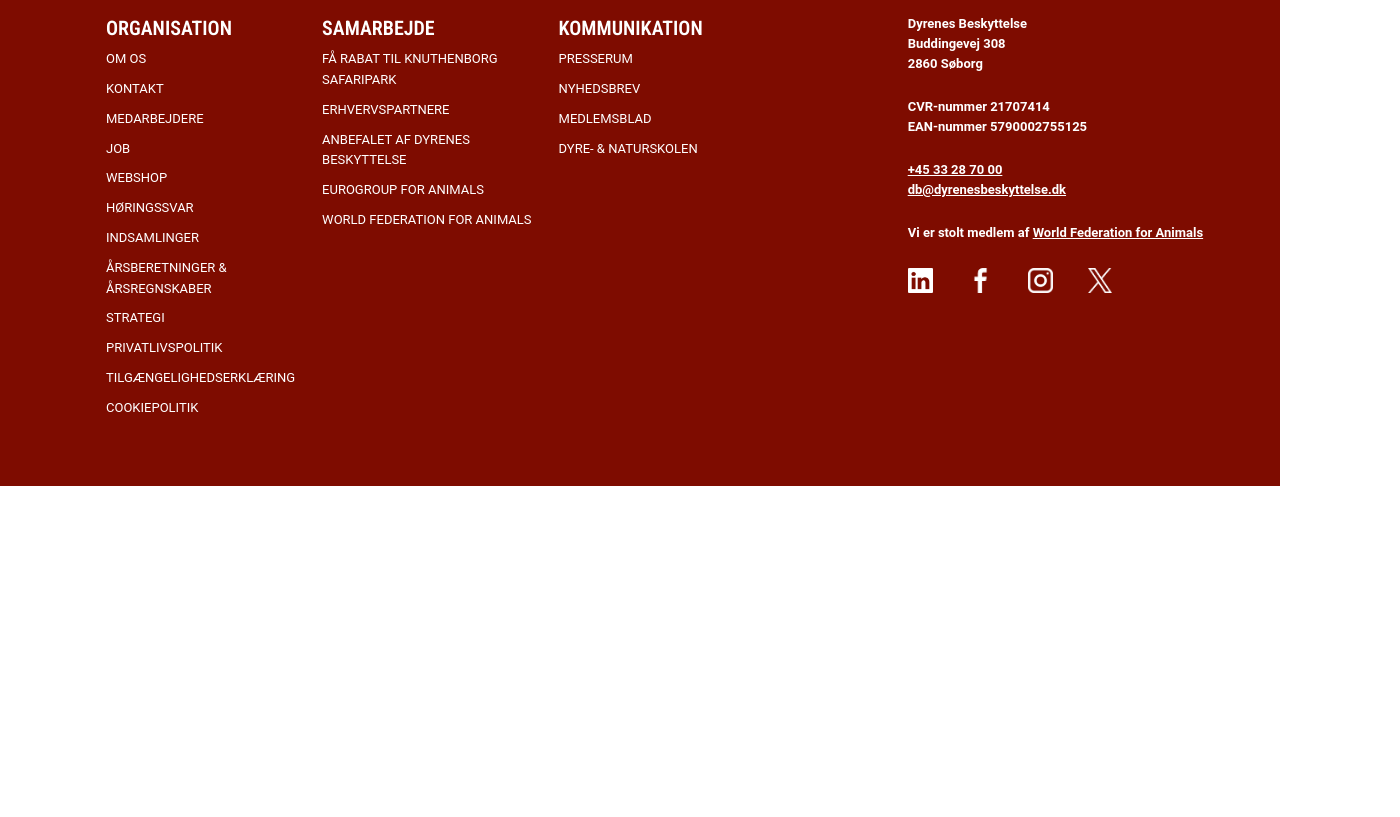
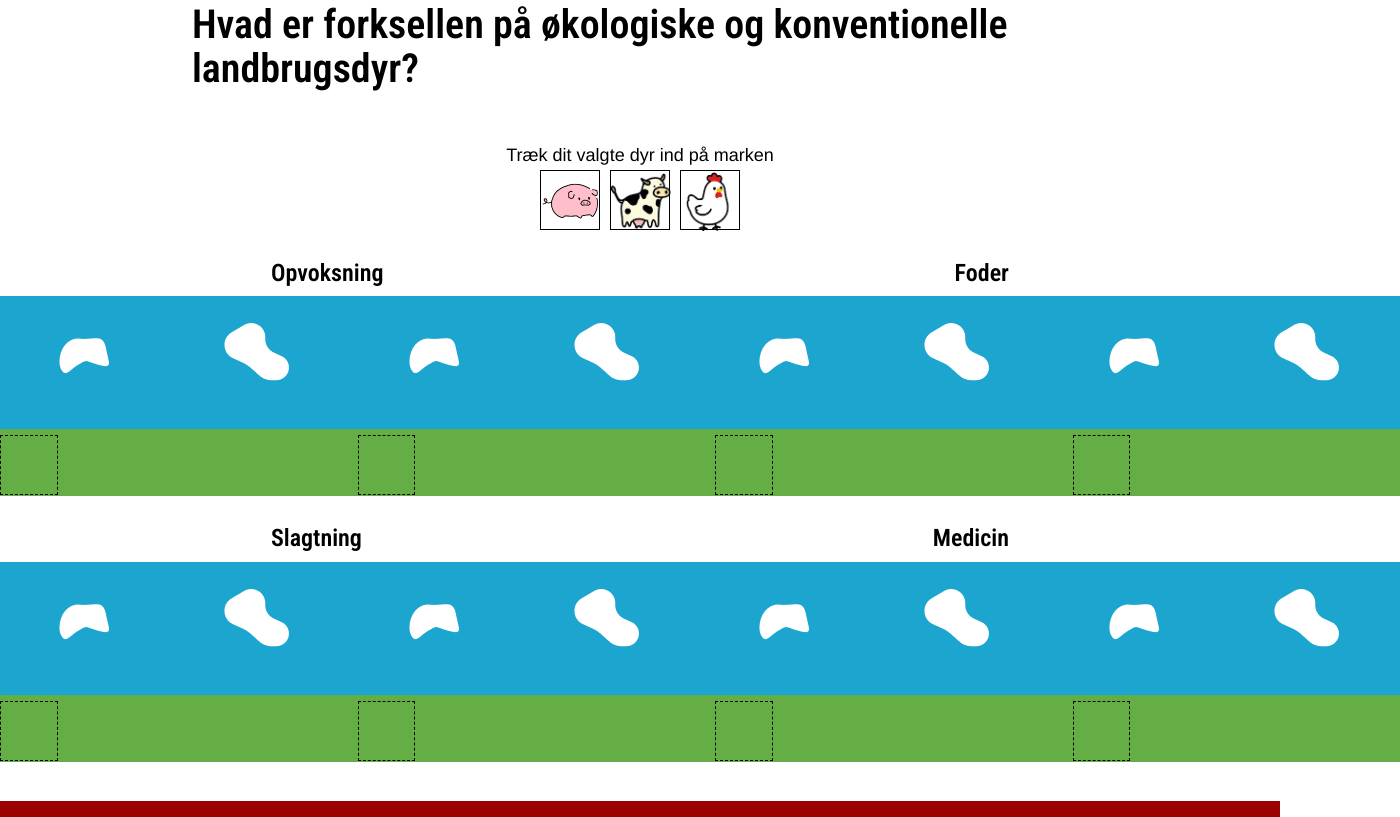
Before and after one commit to FelixRipka/Projekt4, a plain HTML site: page fritgaaende-landbrugsdyr.html in a window 1280 px wide. Shown: the part 1543-2360 px from the top of the page, 1400 px wide, since content can reach past the window. Before the commit the page ends 2029 px from the top, so only its background shows below. Drawn offline with Linux system fonts and the light colour scheme.

Commit message:
fritgaaende

```diff
--- a/fritgaaende-landbrugsdyr.html
+++ b/fritgaaende-landbrugsdyr.html
@@ -5,7 +5,10 @@
     <meta name="viewport" content="width=device-width, initial-scale=1.0">
     <title>Dyrenes Beskyttelse</title>
 
+    <link rel="stylesheet" href="stylesheet/fritgaaende.css">
     <link rel="stylesheet" href="stylesheet/style.css">
+    <script src="scripts/fritgaaende.js" defer></script>
+
 
     <link rel="preconnect" href="https://fonts.googleapis.com">
     <link rel="preconnect" href="https://fonts.gstatic.com" crossorigin>
@@ -38,7 +41,7 @@
             <div class="hero-content">
                 <div class="hero-text">
                     <h1>STØT FRITGÅENDE OG ØKOLOGISK LANDBRUGSDYR NÆR DIG</h1>
-                    <p></p>
+                    <button class="top-btn" type="button">Støt nu &nbsp; &nbsp; &nbsp; ⟶</button>
                 </div>
             </div>
             <div class="hero-image-wrap">
@@ -51,6 +54,74 @@
                 <p>Mange økologiske landmænd har svært ved at sælge deres fritgående dyr. På trods af at valget i høj grad kom til at handle om dyrevelfærd og den danske griseproduktion med fokus på blandt andet fritgående grise, så er der ikke et marked til økogrise lige nu. Årsagen til mindre efterspørgelsen på økoligiske og fritgående fyr er, hvor lidt der blver solg og hvor dyre de er at købe sammenlignet med andre produktioner. </p>
             </div>
         </section>
+         <section class="bodytext-section">
+            <div class="bodytext-section-inner">
+                <h1>Hvad går min donation til?</h1>
+                <p>Hos dyrenes beskyttelse fokusere på et økologisk animalsk produktion med reduceret dyretæthed og styrket lokal slagtning. Derfor sammenarbjder vi med lokale økologiske landmænd. Her vil din donation gå til at de fritgående dyr får bedre velfærd, mere plads og det rigtige foder. Din donation hjælper flere landmænd til at kunne gå økologisk og hermed skabe mere plads til dyr, samt hytter og bosteder hvor de kan gå fritgående. Ved en donation vil du få mulighed for at besøge dine lokale landmænd og møde de dyr du støtter. Kosten på økologisk kød vil gå ned og du ville kunne både se og smage forksllen, når du køber det i supermarkederne.</p>
+            </div>
+        </section>
+         <section class="bodytext-section">
+            <div class="bodytext-section-inner">
+                <h1>Hvad er forksellen på økologiske og konventionelle landbrugsdyr?</h1>
+            </div>
+
+            <div class="gametext-section-inner">
+                <p>Træk dit valgte dyr ind på marken<p>
+            </div>
+            <div class="animal-placing">
+                <div id="animal_1" ondrop="dropHandler(event)"   ondragover="dragoverHandler(event)">
+                    <img id="img1" src="images/pig-draw.png" draggable="true" ondragstart="dragstartHandler(event)">
+                </div>
+                <div id="animal_2" ondrop="dropHandler(event)"   ondragover="dragoverHandler(event)">
+                    <img id="img2" src="images/cow-draw.png" draggable="true" ondragstart="dragstartHandler(event)">
+                </div>
+                <div id="animal_3" ondrop="dropHandler(event)"   ondragover="dragoverHandler(event)">
+                    <img id="img3" src="images/chicken-draw.png" draggable="true" ondragstart="dragstartHandler(event)">
+                </div>
+            </div>
+
+            <div class="gametext-dropbox">
+                <h1>Opvoksning</h1>
+                <h1>Foder</h1>
+            </div>
+
+            <div class="drop-bg">
+                <div></div>
+                <div><img src="images/bg-game.png" alt="background"></div>
+                <div><img src="images/bg-game.png" alt="background"></div>
+                <div><img src="images/bg-game.png" alt="background"></div>
+                <div><img src="images/bg-game.png" alt="background"></div>
+            </div>
+
+            <div class="drop-box">
+                <div id="div2" ondrop="dropHandler(event)"   ondragover="dragoverHandler(event)"></div>
+                <div id="div3" ondrop="dropHandler(event)"   ondragover="dragoverHandler(event)"></div>
+                <div id="div4" ondrop="dropHandler(event)"   ondragover="dragoverHandler(event)"></div>
+                <div id="div5" ondrop="dropHandler(event)"   ondragover="dragoverHandler(event)"></div>
+            </div>
+
+            <div class="gametext-dropbox">
+                <h1>Slagtning</h1>
+                <h1>Medicin</h1>
+            </div>
+            <div class="drop-bg">
+                <div></div>
+                <div><img src="images/bg-game.png" alt="background"></div>
+                <div><img src="images/bg-game.png" alt="background"></div>
+                <div><img src="images/bg-game.png" alt="background"></div>
+                <div><img src="images/bg-game.png" alt="background"></div>
+            </div>
+
+            <div class="drop-box">
+                <div id="div6" ondrop="dropHandler(event)"   ondragover="dragoverHandler(event)"></div>
+                <div id="div7" ondrop="dropHandler(event)"   ondragover="dragoverHandler(event)"></div>
+                <div id="div8" ondrop="dropHandler(event)"   ondragover="dragoverHandler(event)"></div>
+                <div id="div9" ondrop="dropHandler(event)"   ondragover="dragoverHandler(event)"></div>
+            </div>
+        </section>
+
+
+
         <section>
             <div class="footer-top">
                 <img class="footer-emblem" src="images/Dyrenes-Beskyttelse-case-emblem.png" alt="Dyrenes Beskyttelse-emblem">
@@ -60,7 +131,6 @@
                     <p>Få sidste nyt om dyrevelfærd direkte i din indbakke. Du kan når som helst <br> framelde dig igen.</p>
                 </div>
             </div>
-
         </section>
 
         <footer class="footer">
--- /dev/null
+++ b/scripts/fritgaaende.js
@@ -0,0 +1,13 @@
+function dragstartHandler(ev) {
+  ev.dataTransfer.setData("text", ev.target.id);
+}
+
+function dragoverHandler(ev) {
+  ev.preventDefault();
+}
+
+function dropHandler(ev) {
+  ev.preventDefault();
+  const data = ev.dataTransfer.getData("text");
+  ev.target.appendChild(document.getElementById(data));
+}
--- /dev/null
+++ b/stylesheet/fritgaaende.css
@@ -0,0 +1,186 @@
+.bodytext-section{
+    background: #fff;
+    padding-bottom: 40px;
+    padding-top: 60px;
+}
+
+.bodytext-section-inner{
+    max-width:1040px;
+    margin-left: 15%;
+
+}
+
+.bodytext-section h1{
+    font-family:"Roboto Condensed", sans-serif;
+    font-size:40px;
+    line-height:1.1;
+    font-weight:600;
+    margin-bottom:20px;
+
+}
+
+.bodytext-section p, li{
+    font-size:18px;
+    line-height:1.6;
+
+}
+
+.top-btn{
+    display: flex;
+    justify-self: right;
+    width: 150px;
+    border: 2px solid #fff;
+    color: #fff;
+    background:transparent;
+    padding-top: 10px;
+    padding-bottom: 10px;
+    padding-left: 25px;
+
+    cursor:pointer;
+
+    font-family:"Roboto Condensed", sans-serif;
+    font-size:18px;
+    font-weight:600;
+}
+
+#animal_1{
+  width: 60px;
+  height: 60px;
+  padding: 0px;
+  border: 1px solid black;
+  z-index: 99;
+}
+
+#animal_2{
+  width: 60px;
+  height: 60px;
+  padding: 0px;
+  border: 1px solid black;
+  z-index: 99;
+}
+
+#animal_3{
+  width: 60px;
+  height: 60px;
+  padding: 0px;
+  border: 1px solid black;
+  z-index: 99;
+}
+
+#div2{
+    width: 60px;
+    height: 60px;
+    padding: 0px;
+    border: 1px dashed black;
+
+}
+
+#div3{
+    width: 60px;
+    height: 60px;
+    padding: 0px;
+    border: 1px dashed black;
+}
+
+#div4{
+    width: 60px;
+    height: 60px;
+    padding: 0px;
+    border: 1px dashed black;
+}
+
+#div5{
+    width: 60px;
+    height: 60px;
+    padding: 0px;
+    border: 1px dashed black;
+}
+
+#div6{
+    width: 60px;
+    height: 60px;
+    padding: 0px;
+    border: 1px dashed black;
+}
+
+#div7{
+    width: 60px;
+    height: 60px;
+    padding: 0px;
+    border: 1px dashed black;
+}
+
+#div8{
+    width: 60px;
+    height: 60px;
+    padding: 0px;
+    border: 1px dashed black;
+}
+
+#div9{
+    width: 60px;
+    height: 60px;
+    padding: 0px;
+    border: 1px dashed black;
+}
+
+#img1{
+    width: 60px;
+    height: 60px;
+}
+
+#img2{
+    width: 60px;
+    height: 60px;
+    padding-top: 1px;
+    padding-bottom: 1px;
+}
+
+#img3{
+    width: 60px;
+    height: 60px;
+    z-index: 100;
+}
+
+.animal-placing{
+    display: flex;
+    flex-direction: row;
+    justify-content: center;
+    gap: 10px;
+}
+
+.drop-bg{
+    display: flex;
+    flex-direction: row;
+    justify-content: space-evenly;
+    margin-top: 50px;
+}
+
+.drop-box{
+    display: flex;
+    flex-direction: row;
+    justify-content: center;
+    margin-top: -65px;
+    gap: 300px;
+    margin-right: 150px;
+}
+
+.gametext-section-inner{
+    display: flex;
+    justify-content: center;
+    margin-top: 50px;
+}
+
+.gametext-dropbox{
+    display: flex;
+    flex-direction: row;
+    justify-content: space-evenly;
+    margin-bottom:-60px;
+    margin-top: 30px;
+    gap: 300px;
+}
+
+.gametext-dropbox h1{
+    font-family: "Roboto Condensed", sans-serif;
+    font-size: 24px;
+}
```
Also changed, not shown: images/bg-game.png (added), images/chicken-draw.png (added), images/cow-draw.png (added), images/pig-draw.png (added).
